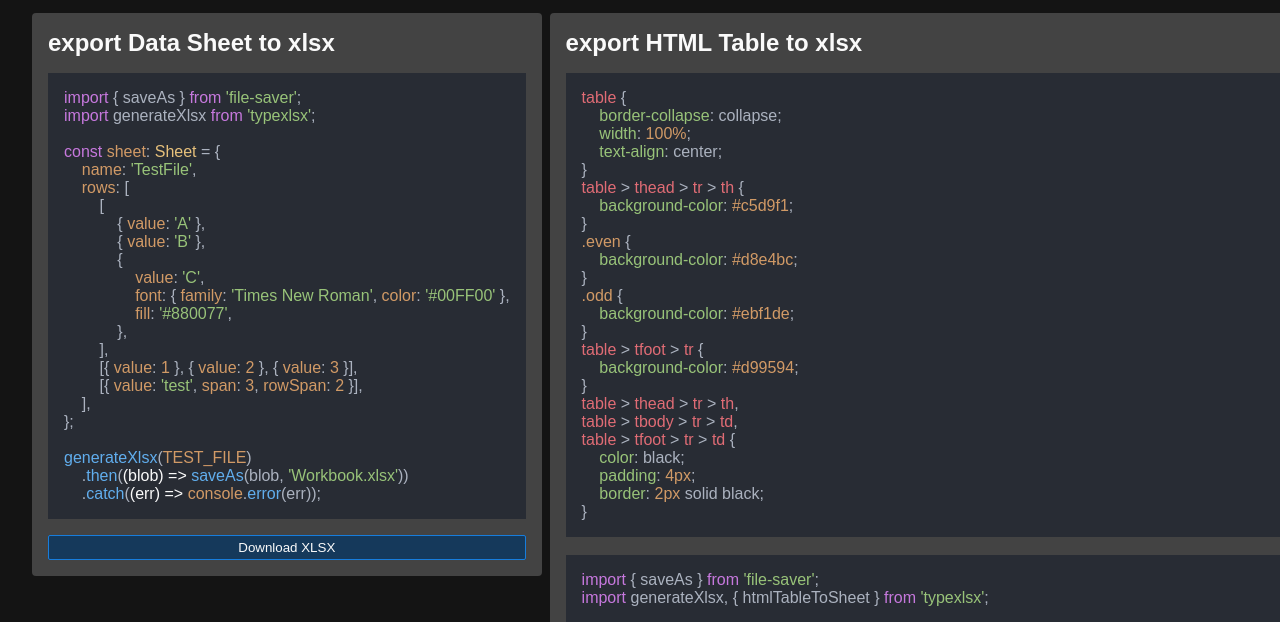
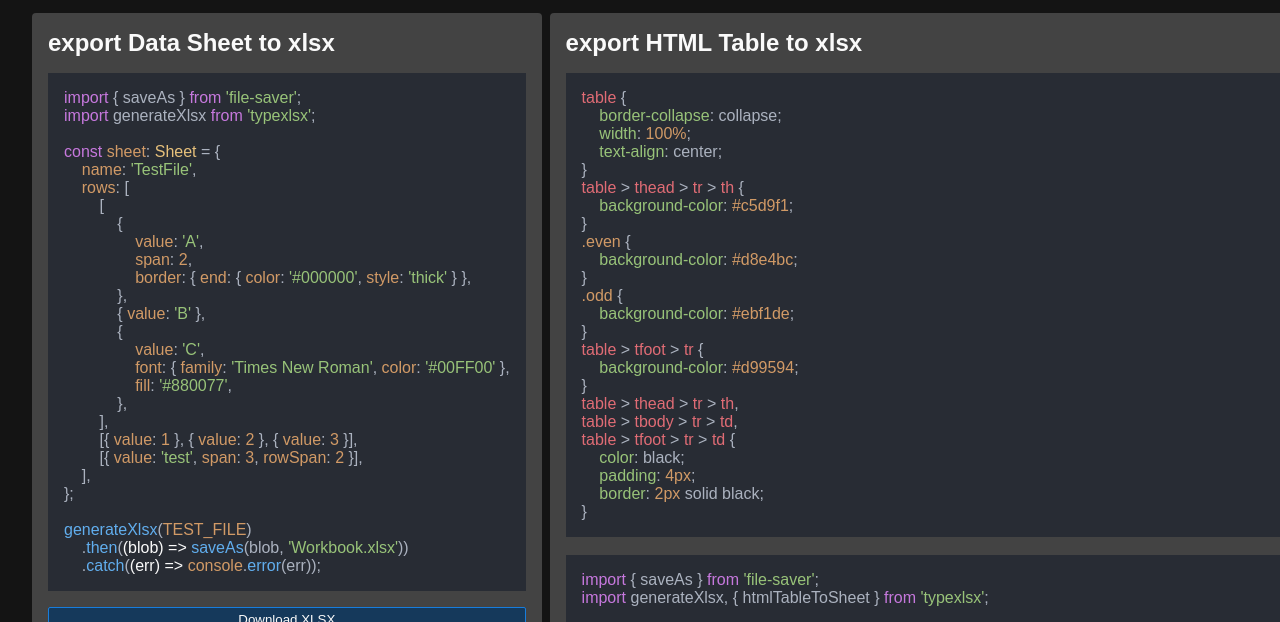
Before and after one commit to Kuechlin/typexlsx, a website built with Vite: page index.html in a window 1280 px wide. Shown: the part 153-775 px from the top of the page. Built offline with nearby package versions, Linux system fonts and the light colour scheme.

Commit message:
fix: style for merged columns

```diff
--- a/docs/main.ts
+++ b/docs/main.ts
@@ -1,15 +1,15 @@
+import { saveAs } from 'file-saver';
 import hljs from 'highlight.js/lib/core';
+import cssLang from 'highlight.js/lib/languages/css';
 import tsLang from 'highlight.js/lib/languages/typescript';
 import xmlLang from 'highlight.js/lib/languages/xml';
-import cssLang from 'highlight.js/lib/languages/css';
+import 'highlight.js/styles/atom-one-dark.css';
+import { Sheet } from '../src/types';
+import generateXlsx, { htmlTableToSheet } from '../src/typexlsx';
+import './styles.css';
 hljs.registerLanguage('typescript', tsLang);
 hljs.registerLanguage('xml', xmlLang);
 hljs.registerLanguage('css', cssLang);
-import generateXlsx, { htmlTableToSheet } from '../src/typexlsx';
-import { saveAs } from 'file-saver';
-import { Sheet } from '../src/types';
-import 'highlight.js/styles/atom-one-dark.css';
-import './styles.css';
 
 hljs.highlightAll();
 
@@ -19,7 +19,11 @@ const TEST_FILE: Sheet = {
     name: 'TestFile',
     rows: [
         [
-            { value: 'A' },
+            {
+                value: 'A',
+                span: 2,
+                border: { end: { color: '#000000', style: 'thick' } },
+            },
             { value: 'B' },
             {
                 value: 'C',
--- a/index.html
+++ b/index.html
@@ -1,10 +1,10 @@
 <!DOCTYPE html>
 <html lang="en">
     <head>
-    <meta charset="UTF-8"/>
-    <meta name="viewport" content="width=device-width, initial-scale=1.0"/>
+        <meta charset="UTF-8" />
+        <meta name="viewport" content="width=device-width, initial-scale=1.0" />
         <title>typexlsx</title>
-    <link rel="icon" type="image/svg+xml" href="./assets/favicon.svg"/>
+        <link rel="icon" type="image/svg+xml" href="./assets/favicon.svg" />
         <link
             rel="alternate icon"
             type="image/png"
@@ -14,7 +14,12 @@
     <body>
         <div id="app">
             <div class="row" style="align-items: center">
-        <img src="./assets/favicon64x64.png" width="64" height="64" alt="logo"/>
+                <img
+                    src="./assets/favicon64x64.png"
+                    width="64"
+                    height="64"
+                    alt="logo"
+                />
                 <div>
                     <h1>typexlsx</h1>
                     <h5>Write *.xlsx files in a browser or Node.js</h5>
@@ -32,7 +37,11 @@ const sheet: Sheet = {
     name: 'TestFile',
     rows: [
         [
-            { value: 'A' },
+            {
+                value: 'A',
+                span: 2,
+                border: { end: { color: '#000000', style: 'thick' } },
+            },
             { value: 'B' },
             {
                 value: 'C',
@@ -79,14 +88,14 @@ table > tfoot > tr > td {
     padding: 4px;
     border: 2px solid black;
 }</code></pre>
-                <br/>
+                        <br />
                         <pre><code class="language-typescript">import { saveAs } from 'file-saver';
 import generateXlsx, { htmlTableToSheet } from 'typexlsx';
 
 generateXlsx(htmlTableToSheet(document.getElementById('table')))
     .then((blob) => saveAs(blob, 'Workbook.xlsx'))
     .catch((err) => console.error(err));</code></pre>
-                <br/>
+                        <br />
                         <table id="table">
                             <thead>
                                 <tr>
@@ -187,7 +196,9 @@ generateXlsx(htmlTableToSheet(document.getElementById('table')))
                             </tbody>
                             <tfoot>
                                 <tr>
-                        <th colspan="6" style="text-align: right;">Summe:</th>
+                                    <th colspan="6" style="text-align: right">
+                                        Summe:
+                                    </th>
                                     <th>382</th>
                                     <th>69,420 kWp</th>
                                     <th></th>
--- a/package.json
+++ b/package.json
@@ -1,6 +1,6 @@
 {
     "name": "typexlsx",
-    "version": "0.0.8",
+    "version": "0.0.9",
     "files": [
         "dist",
         "src"
--- a/src/generators/worksheet.ts
+++ b/src/generators/worksheet.ts
@@ -34,7 +34,7 @@ export default class WorksheetGenerator {
             const rowNumber = rowIndex + 1;
             const row = rows[rowIndex];
             for (let cellIndex = 0; cellIndex < row.length; cellIndex++) {
-                const { span, rowSpan } = row[cellIndex];
+                const { span, rowSpan, value, ...styles } = row[cellIndex];
                 let xSpan = span || 1;
                 let ySpan = rowSpan || 1;
                 if ((!xSpan || xSpan === 1) && (!ySpan || ySpan === 1))
@@ -58,7 +58,7 @@ export default class WorksheetGenerator {
                         rows[index].splice(
                             insert,
                             0,
-                            ...new Array(count).fill({})
+                            ...new Array(count).fill(styles)
                         );
                     }
                 }
```
Also changed, not shown: pnpm-lock.yaml. Lines whose indentation alone changed are shown as unchanged.
